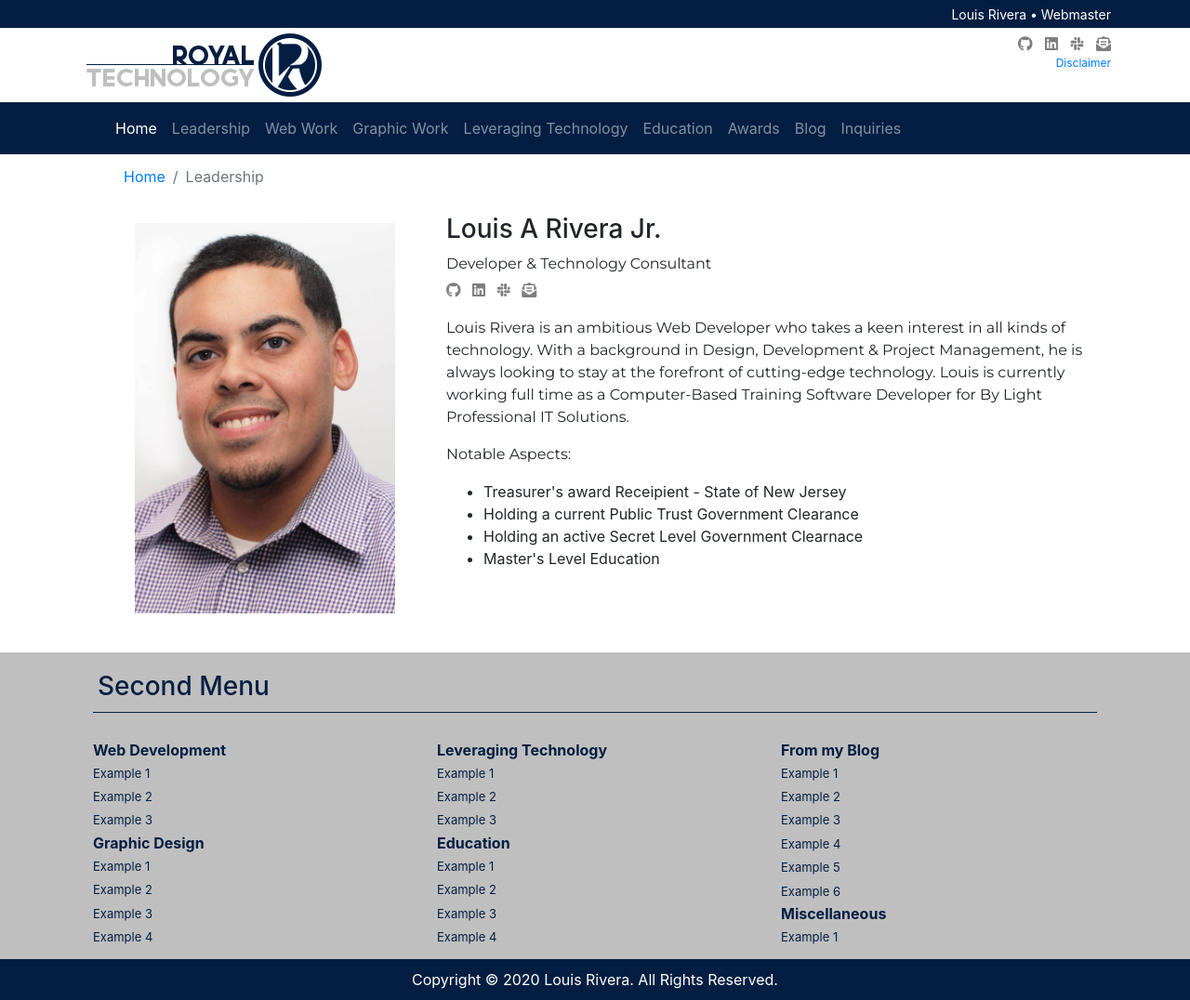
After one commit to louriv/RiveraProjects, a PHP site: page /leadership.php in a window 1280 px wide. The commit adds this page. Shown: the whole page at 93% size. Run offline with PHP 8.4, Linux system fonts and the light colour scheme.

Commit message:
Bio page added
Bio page added

```diff
--- a/css/stylesheet.css
+++ b/css/stylesheet.css
@@ -68,11 +68,11 @@ p {
 
 /* logo styles */
 .logo {
-  padding-left: 20px;
+  padding-left: 0px;
 
 }
 .footer-styles {
-  background-color: #BFEFFF; /*#C3E4ED; #041E42; */
+  background-color: #bfbfbf; /*#C3E4ED; #041E42; */
 }
 
 .bg-light {
@@ -168,21 +168,37 @@ a.social-icons:hover {
 
 .dropstyles{
   margin-top: 0px;
-  margin-left: 5px
+  margin-left: 5px;
   border-radius: 0px;
   border: 3px solid #bfbfbf;
+  /*width: 100%;*/ /*this allows nav width increase */
 
 }
 
+
+.breadcrumb {
+  background-color: #fff;
+  padding: .75rem 3rem;
+}
+
+.bio {
+  max-width: 300px;
+  padding: 2rem;
+  float:right;
+}
+
+.bioparagraph {
+  margin-bottom: 0px;
+}
 
 /* Footer Styles
 -------------------------------------------------- */
 
 .subfooter {
 	padding: 20px 0 10px 5px;
-	color: #28274B;
+	color: #041E42;
 	width: 100%;
-	border-bottom: 1px solid #28274B;
+	border-bottom: 1px solid #041E42;
 }
 
 .footer-links {
@@ -191,18 +207,18 @@ a.social-icons:hover {
 	list-style: none;
 }
 .footer-links > li {
-	color: #28274B;
+	color: #041E42;
 	display: block;
 	font-weight: normal;
 }
 
 .first, .footer-state-links li {
-	color: #28274B;
+	color: #041E42;
 	display: block;
 	font-weight: 600;
 }
 .footer-links a, .ft-sidebar a {
-	color: #28274B;
+	color: #041E42;
 	display: inline-block;
 	line-height: 1.8;
 	text-decoration: none;
@@ -210,7 +226,7 @@ a.social-icons:hover {
 }
 
 .footer-links a:hover, .ft-sidebar a:hover {
-	color: #28274B;
+	color: #041E42;
 	display: inline-block;
 	line-height: 1.8;
 	text-decoration: underline;
@@ -218,7 +234,7 @@ a.social-icons:hover {
 }
 
 .footer-links a:visited, .ft-sidebar a:visited {
-	color: #28274B;
+	color: #041E42;
 	display: inline-block;
 	line-height: 1.8;
 	text-decoration: none;
@@ -230,3 +246,25 @@ a.social-icons:hover {
 	width: 100%;
 	border-bottom: 1px solid #000;
 }
+
+/*navbar hover function instead of click
+.dropdown:hover>.dropdown-menu {
+  display: block;
+}
+.dropdown-item:hover>.dropdown-menu {
+  display: block;
+}
+ul li{
+list-style-type:none;
+display: inline;
+}
+
+.navbar-nav .nav-link{display:inline-block;}
+
+.ml-auto {display:inline-block!important;}
+
+.dropdown>.dropdown-toggle:active {
+  pointer-events: none;
+}
+
+*/
--- a/includes/nav.php
+++ b/includes/nav.php
@@ -11,21 +11,13 @@
   <div class="collapse navbar-collapse" id="navbarSupportedContent">
     <ul class="navbar-nav mr-auto">
       <li class="nav-item active">
-        <a class="nav-link" href="#">Home <span class="sr-only">(current)</span></a>
+        <a class="nav-link" href="index.php">Home <span class="sr-only">(current)</span></a>
       </li>
       <li class="nav-item">
-        <a class="nav-link" href="#">Profile</a>
+        <a class="nav-link" href="leadership.php">Leadership</a>
       </li>
-      <li class="nav-item dropdown">
-        <a class="nav-link dropdown-toggle" href="#" id="navbarDropdown" role="button" data-toggle="dropdown" aria-haspopup="true" aria-expanded="false">
-          Web Work
-        </a>
-        <div class="dropdown-menu dropstyles" aria-labelledby="navbarDropdown">
-          <a class="dropdown-item" href="#">Action</a>
-          <a class="dropdown-item" href="#">Another action</a>
-          <div class="dropdown-divider"></div>
-          <a class="dropdown-item" href="#">Something else here</a>
-        </div>
+      <li class="nav-item">
+        <a class="nav-link" href="#">Web Work</a>
       </li>
       <li class="nav-item">
         <a class="nav-link" href="#">Graphic Work</a>
@@ -46,6 +38,7 @@
         <a class="nav-link" href="#">Inquiries</a>
       </li>
     </ul>
+
     <!--
     <form class="form-inline my-2 my-lg-0">
       <input class="form-control mr-sm-2" type="search" placeholder="Search" aria-label="Search">
--- /dev/null
+++ b/leadership.php
@@ -0,0 +1,114 @@
+<!DOCTYPE html>
+<html lang="en" dir="ltr">
+
+     <!--header scripts -->
+     <?php include ('includes/header-scripts.php'); ?>
+
+
+
+  <body class="site">
+
+    <!--head navbar -->
+    <?php include ('includes/headbar.php'); ?>
+
+    <!--head navbar -->
+    <?php include ('includes/logobar.php'); ?>
+
+    <!--head navbar -->
+    <?php include ('includes/nav.php'); ?>
+
+
+
+
+    <!-- begin content -->
+    <div class="site-content">
+
+<div class="container">
+  <div class="row">
+    <div class="col">
+    <nav aria-label="breadcrumb">
+      <ol class="breadcrumb">
+        <li class="breadcrumb-item"><a href="/">Home</a></li>
+        <li class="breadcrumb-item active" aria-current="page">Leadership</li>
+  </ol>
+</nav>
+</div>
+</div>
+</div>
+
+      <div class="container">
+        <div class="row"><!-- begin test area -->
+          <div class="col-sm-12 col-md-4">
+            <img src="../riveraprojects/img/headshot.jpg" alt="Headshot" class="bio d-none d-md-block">
+          </div>
+
+          <div class="col">
+
+            <div class="container-fluid">
+            <h3>Louis A Rivera Jr.</h3>
+            <p class="bioparagraph">Developer & Technology Consultant</p>
+
+            <p class="icon-section">
+              <a class="social-icons" href="https://github.com/louriv" target="_blank">
+                <i class="fab fa-github"></i>
+              </a>
+              &nbsp;
+              <a class="social-icons" href="https://www.linkedin.com/in/louisrivera1/" target="_blank">
+                <i class="fab fa-linkedin"></i>
+              </a>
+              &nbsp;
+              <a class="social-icons" href="https://baltimoredesign.slack.com/" target="_blank">
+                <i class="fab fa-slack" aria-hidden="true"></i>
+              </a>
+              &nbsp;
+              <a class="social-icons" href="mailto:https://baltimoredesign.slack.com/" target="_blank">
+                <i class="fas fa-envelope-open-text"></i>
+              </a>
+
+            </p>
+          </div>
+
+
+
+          <div class="container-fluid">
+            <p>Louis Rivera is an ambitious Web Developer who takes a keen interest in all kinds of technology. With a background in Design, Development & Project Management, he is always looking to stay at the forefront of cutting-edge technology. Louis is currently working full time as a Computer-Based Training Software Developer for By Light Professional IT Solutions.</p>
+
+                <p>Notable Aspects:</p>
+                <ul>
+                  <li>Treasurer's award Receipient - State of New Jersey</li>
+                  <li>Holding a current Public Trust Government Clearance</li>
+                  <li>Holding an active Secret Level Government Clearnace</li>
+                  <li>Master's Level Education</li>
+                </ul>
+              </div>
+
+
+        </div><!-- end testing area-->
+    </div>
+  </div>
+
+
+
+
+
+
+
+
+
+
+
+
+
+
+
+
+
+  <!--universal footer -->
+  <?php include ('includes/footer.php'); ?>
+
+  <!--footer scripts -->
+  <?php include ('includes/footer-scripts.php'); ?>
+
+
+</body>
+</html>
```
Also changed, not shown: index.php (+3 -11 lines), img/headshot.jpg (added), img/royal-technology.png.
